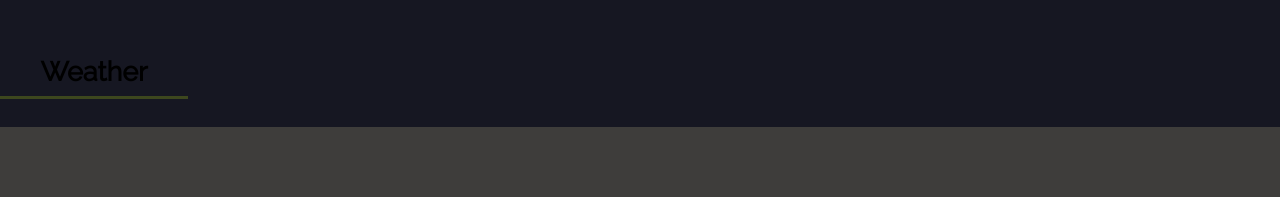
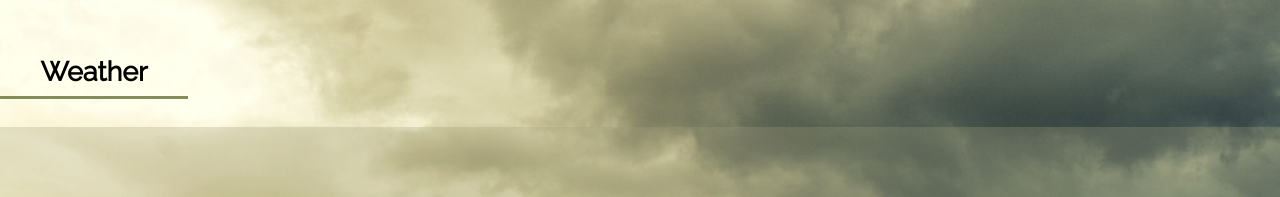
Before and after one commit to Alexdeor/Home-app, a plain HTML site: page index.html in a window 1280 px wide. Shown: the part 919-1116 px from the top of the page. Drawn offline with Linux system fonts and the light colour scheme; the site is published under a folder, as on GitHub Pages, so addresses that start at the root find nothing; files whose address does not match are found by name.

Commit message:
Update style.css

```diff
--- a/css/style.css
+++ b/css/style.css
@@ -15,7 +15,7 @@ body {
 
 .app {
   width: 100%;
-  background-image: url(/images/lake-4442337_1280\ 1.png);
+  background-image: url(./images/lake-4442337_1280\ 1.png);
   background-repeat: no-repeat;
   background-attachment: fixed;
   background-size: cover;
```
